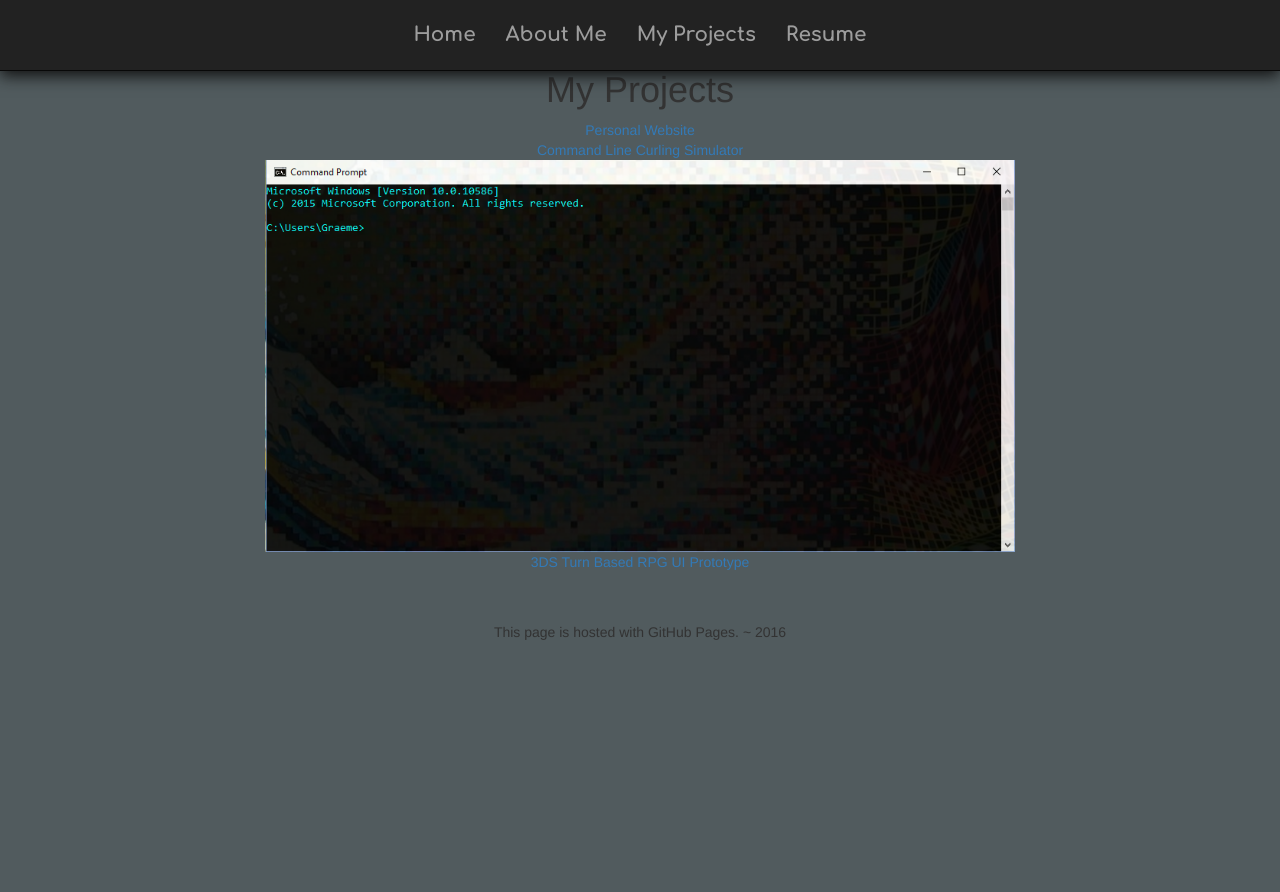
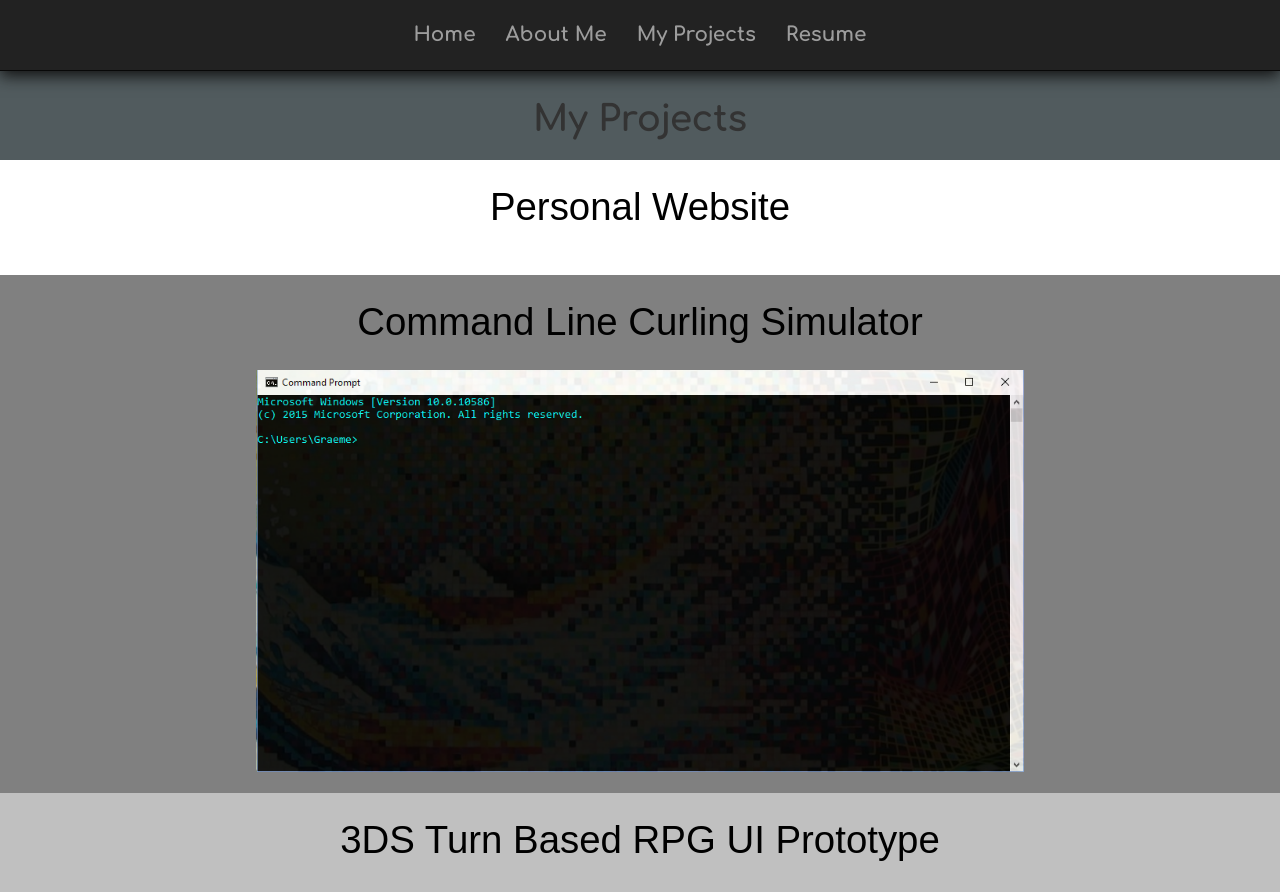
Before and after one commit to greyturn/greyturn.github.io, a plain HTML site: page Pages/myprojects.html in a window 1280 px wide. Shown: the top 892 px of the page. Before the commit the page ends 800 px from the top, so only its background shows below. Drawn offline with nearby package versions, Linux system fonts and the light colour scheme.

Commit message:
My Projects - more formatting
Fixed some fonts and row widths.

```diff
--- a/Pages/myprojects.html
+++ b/Pages/myprojects.html
@@ -50,28 +50,56 @@
     <div class="container-fluid">
 
         <div class="myProjects">
+
             <h1>My Projects</h1>
 
             <div id="projectList">
-                <div class="aProject">
-                    <div>
+                <div class="aProject row row1">
+                    <div class="topper">
                         <a href="https://github.com/greyturn/greyturn.github.io">Personal Website</a>
+                    </div>
+
+                    <div class="col-sm-2">
+                    </div>
+                    <div class="col-sm-4">
+                    </div>
+                    <div class="col-sm-4">
+                    </div>
+                    <div class="col-sm-2">
                     </div>
                 </div>
 
-                <div class="aProject">
-                    <div>
+                <div class="aProject row row2">
+                    <div class="topper">
                         <a href="https://github.com/greyturn/CurlingSimulator">Command Line Curling Simulator</a>
                     </div>
 
                     <div>
                         <img src="../Content/commandline.PNG" alt="Command Line" style="width:60%; height:60%;">
                     </div>
+
+                    <div class="col-sm-2">
+                    </div>
+                    <div class="col-sm-4">
+                    </div>
+                    <div class="col-sm-4">
+                    </div>
+                    <div class="col-sm-2">
+                    </div>
                 </div>
 
-                <div class="aProject">
-                    <div>
+                <div class="aProject row row3">
+                    <div class="topper">
                         <a href="https://github.com/greyturn/Project-Twinscreen-Flash-Software-Prototype">3DS Turn Based RPG UI Prototype</a>
+                    </div>
+
+                    <div class="col-sm-2">
+                    </div>
+                    <div class="col-sm-4">
+                    </div>
+                    <div class="col-sm-4">
+                    </div>
+                    <div class="col-sm-2">
                     </div>
                 </div>
             </div>
--- a/Stylesheets/style.css
+++ b/Stylesheets/style.css
@@ -120,16 +120,25 @@ iframe {
     text-align: center;
 }
 
-.myResume {
-
-    text-align: center;
-
+.myProjects h1{
+    padding-top: 30px;
+    padding-bottom: 10px;
+    font-family: 'Comfortaa', cursive;
 }
 
-/*#projectList a {
-    font-size: 30px;
+.myResume {
+    text-align: center;
+}
+
+.myResume h1{
+    padding-top: 3vw;
+    font-family: 'Comfortaa', cursive;
+}
+
+#projectList a {
+    font-size: 3vw;
     text-decoration: none;
-    color: white;
+    color: black;
     font-family: 'Francois One', sans-serif;
 
 }
@@ -141,7 +150,7 @@ iframe {
 .aProject {
     padding-bottom: 20px;
 }
-*/
+
 
 /*Bootstrap adjustments*/
 .navbar {
```
